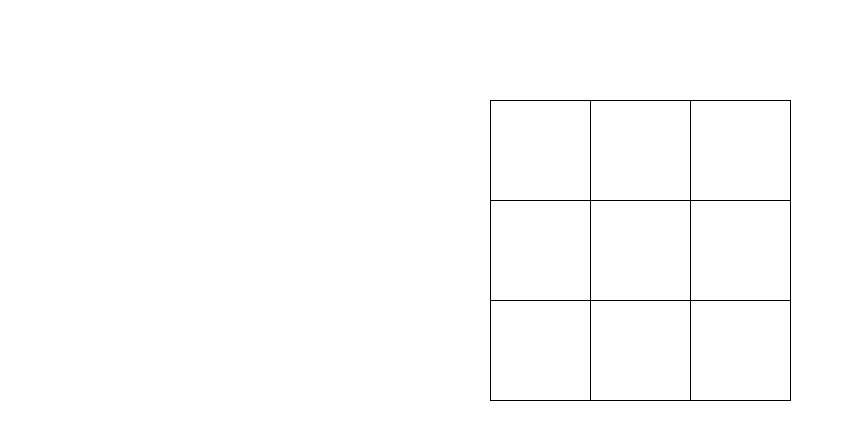
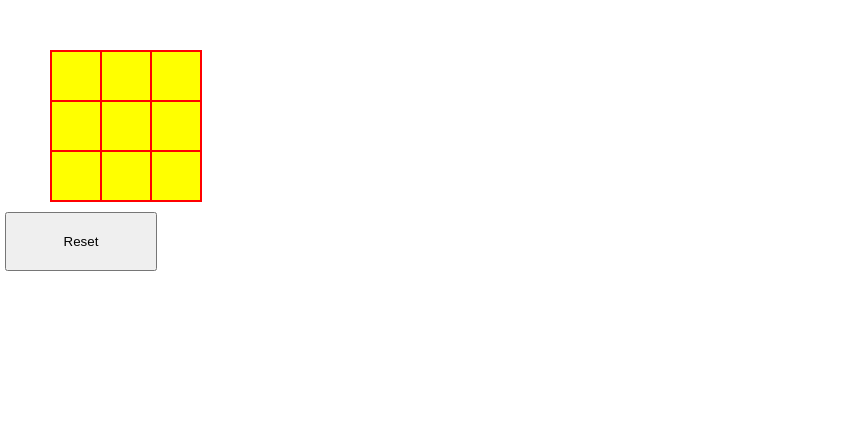
Before and after one commit to maribeltorresg/tic-tac-toe, a plain HTML site: page index.html in a window 1280 px wide. Shown: the whole page, without its empty margins (0-849 px from the left). Drawn offline with Linux system fonts and the light colour scheme.

Commit message:
estilos table

```diff
--- a/css/main.css
+++ b/css/main.css
@@ -3,18 +3,35 @@
     padding: 0;
     box-sizing: border-box;
 }
-.board {
-    border-collapse: collapse;
-    margin: 100px auto 0;
+
+body {
+    font-family: Arial, Helvetica, sans-serif
 }
-.board td {
-    border: 1px solid #000;
-    width: 100px;
-    height: 100px;
+
+table {
+    background-color: red;
+    cursor: pointer;
+    margin: 50px;
+    margin-bottom: 0;
+}
+
+td {
+    background-color: yellow;
+    font-family: monospace;
+    font-size: 48px;
+    height: 48px;
+    line-height: 48px;
     text-align: center;
-    font-size: 60px;
-    font-weight: bold;
+    width: 48px;
 }
-.board td:hover {
-    background-color: gray;
+
+button {
+    margin: 10px 5px;
+    padding: 20px;
+    width: 152px;
 }
+
+#indicator {
+    font-size: 18px;
+    padding-left: 50px;
+}
--- a/index.html
+++ b/index.html
@@ -8,7 +8,7 @@
     <title>Tic Tac Toe</title>
 </head>
 <body>
-    <table class="board board-js">
+    <table>
         <tbody>
             <tr>
                 <td></td>
@@ -27,7 +27,8 @@
             </tr>
         </tbody>
     </table>
-
+    <button id="restart-button">Reset</button>
+    <h2 id="indicator"></h2>
     <script src="js/app.js"></script>
 </body>
 </html>
```
